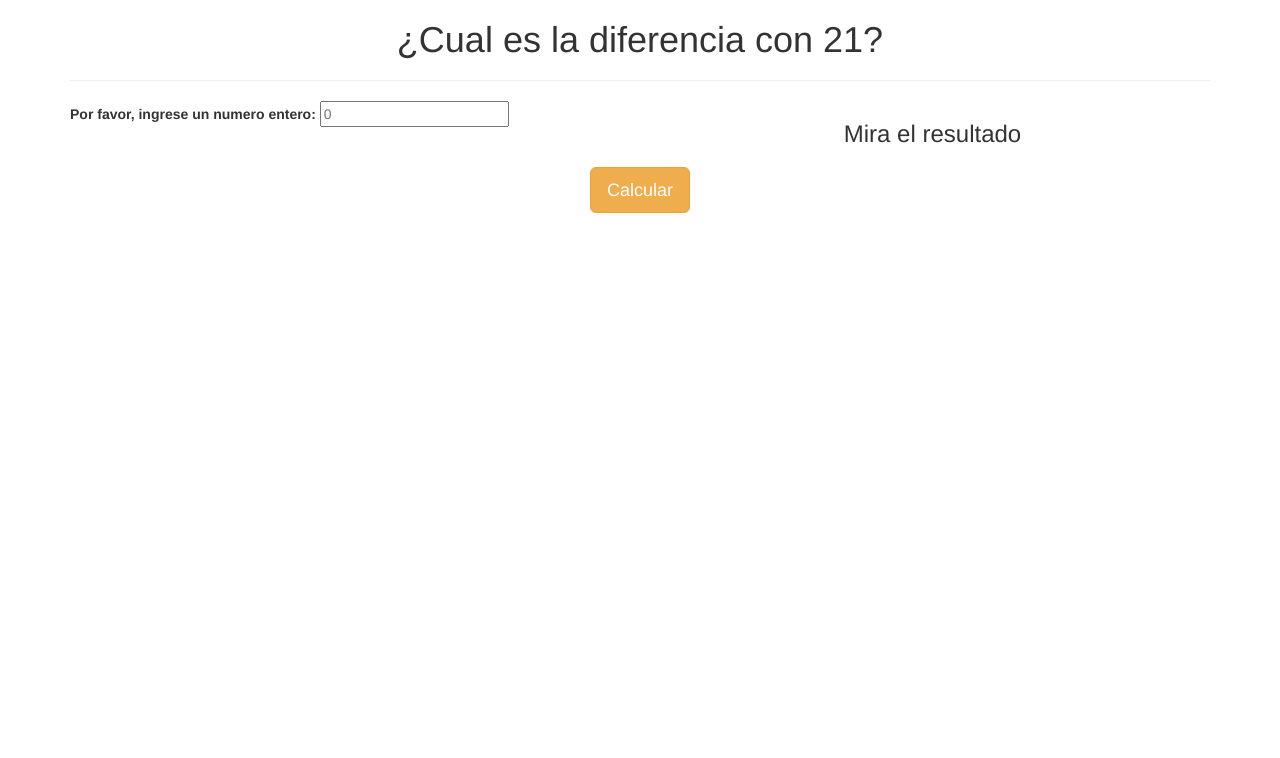
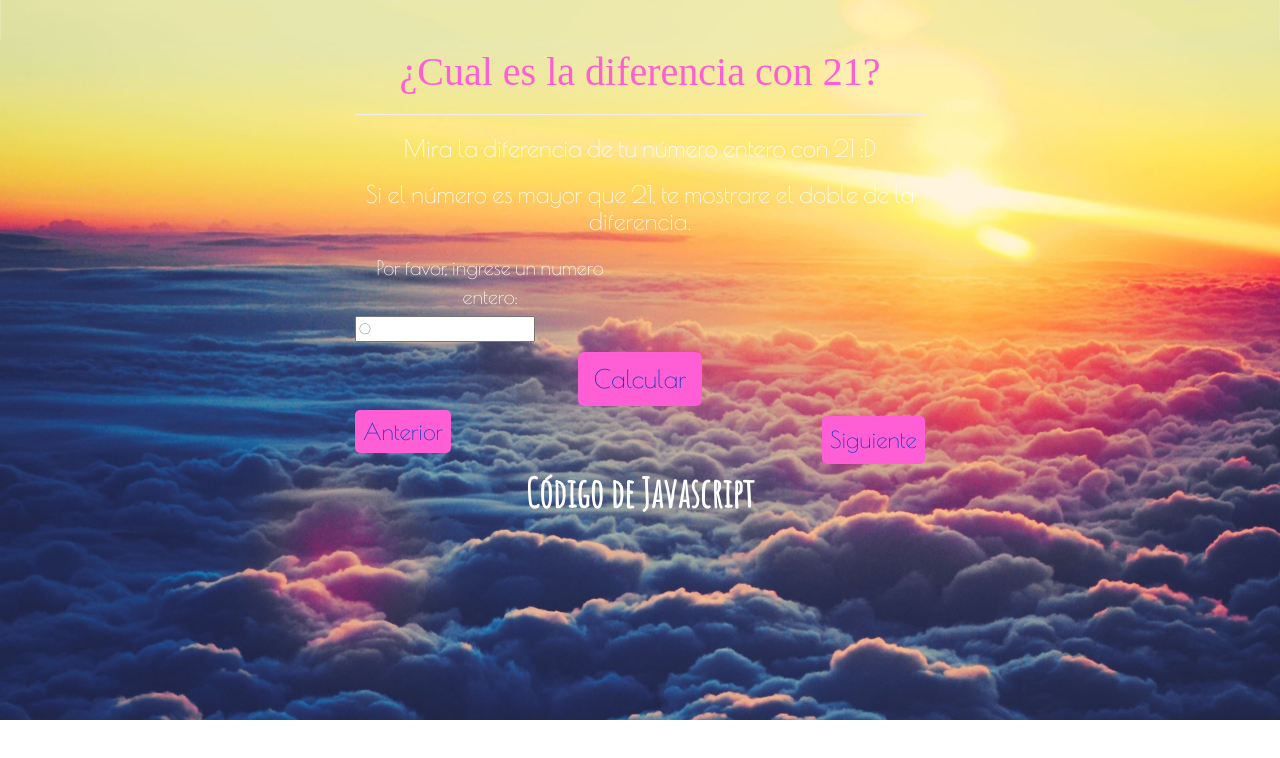
Before and after one commit to FabiAmpuero/ejercicio-8, a plain HTML site: page index.html in a window 1280 px wide. Drawn offline with nearby package versions, Linux system fonts and the light colour scheme; a web font is replaced by a local one.

Commit message:
se agrego estilos

```diff
--- /dev/null
+++ b/css/main.css
@@ -0,0 +1,65 @@
+body {
+    background: url(../img/Sunset-over-clouds-wallpaper-1920x1080.jpg) no-repeat;
+    background-attachment: scroll;
+    background-size: cover;
+    font-family: "Poiret One";
+    color: #fff;
+    padding-top: 30px;
+}
+.container {
+    width: 600px;
+}
+.titulo {
+    font-size: 40px;
+    color: #ff5ed4;
+    font-family: "Irish Grover";
+}
+input {
+    color: #000;
+}
+.btn {
+    color: #123ac1;
+    background: #ff5ed4;
+    border: none;
+    font-size: 25px;
+}
+.btn:hover {
+    background: tomato;
+    font-size: 25px;
+    color: #fff;
+}
+label {
+    font-size: 20px;
+    font-weight: 100;
+    color: #fff;
+    text-align: center;
+}
+.row {
+    padding-bottom: 10px;
+}
+.link-codigo {
+    color: #fff;
+    font-size: 40px;
+    text-align: center;
+    font-weight: 600;
+    display: block;
+    font-family: "Amatic SC";
+}
+.link-codigo:hover {
+    color: red;
+    text-decoration: none;
+}
+.btn-links {
+    color: #123ac1;
+    font-size: 23px;
+    background: #ff5ed4;
+    padding: 8px;
+    border-radius: 5px;
+}
+.btn-links:hover {
+    color: #fff;
+    text-decoration: none;
+}
+.btn-sgte {
+    float: right;
+}
--- a/index.html
+++ b/index.html
@@ -5,16 +5,19 @@
     <meta name="viewport" content="width=device-width, initial-scale=1.0">
 	<meta http-equiv="X-UA-Compatible" content="ie=edge">
 	<link rel="stylesheet" href="https://maxcdn.bootstrapcdn.com/bootstrap/3.3.7/css/bootstrap.min.css" integrity="sha384-BVYiiSIFeK1dGmJRAkycuHAHRg32OmUcww7on3RYdg4Va+PmSTsz/K68vbdEjh4u" crossorigin="anonymous">
-  <link href="https://fonts.googleapis.com/css?family=Indie+Flower|Pacifico" rel="stylesheet">
-   <link rel="stylesheet" href="main.css">
+    <link href="https://fonts.googleapis.com/css?family=Amatic+SC|Courgette|Dancing+Script|Irish+Grover|Poiret+One" rel="stylesheet">
+    <link rel="shortcut icon" href="img/favicon.png">
+    <link rel="stylesheet" href="css/main.css">
     <title>Diferencia con 21</title>
 </head>
 <body>
     <div class="container">
         <div class="row">
             <div class="col-md-12">
-                <h1 class="text-center">¿Cual es la diferencia con 21?</h1>
+                <h1 class="text-center titulo">¿Cual es la diferencia con 21?</h1>
                 <hr>
+                <h3 class="text-center">Mira la diferencia de tu número entero con 21 :D </h3>
+                <h3 class="text-center">Si el número es mayor que 21, te mostrare el doble de la diferencia.</h3>
             </div>
         </div>
         <div class="row">
@@ -23,13 +26,21 @@
                 <input type="text" id="numero_entero" placeholder="0">
             </div>
             <div class="col-md-6">
-                <h3 class="text-center">Mira el resultado</h3>
+
                 <h1 id="salida" class="text-center"></h1>
             </div>
         </div>
 
         <p class="text-center"><button onclick="evaluar()" class="btn-warning btn-lg btn">Calcular</button></p>
     </div>
+    <footer>
+        <div class="container">
+            <a class="btn-links btn-ant" href="https://fabiampuero.github.io/ejercicio-7/">Anterior</a>
+            <a class="btn-links btn-sgte" href="https://fabiampuero.github.io/ejercicio-9/">Siguiente</a>
+
+        </div>
+    </footer>
+    <a class="link-codigo" href="https://github.com/FabiAmpuero/ejercicio-6/blob/master/js/main.js">Código de Javascript</a>
 </body>
-<script src="main.js"></script>
+<script src="js/main.js"></script>
 </html>
```
Also changed, not shown: img/HD-Wallpapers1_FOSmVKg.jpeg (added), img/Sunset-over-clouds-wallpaper-1920x1080.jpg (added), img/favicon.png (added), img/tumblr-nature-hd-wallpapers.jpg (added), js/main.js (renamed from main.js), main.css (deleted).
